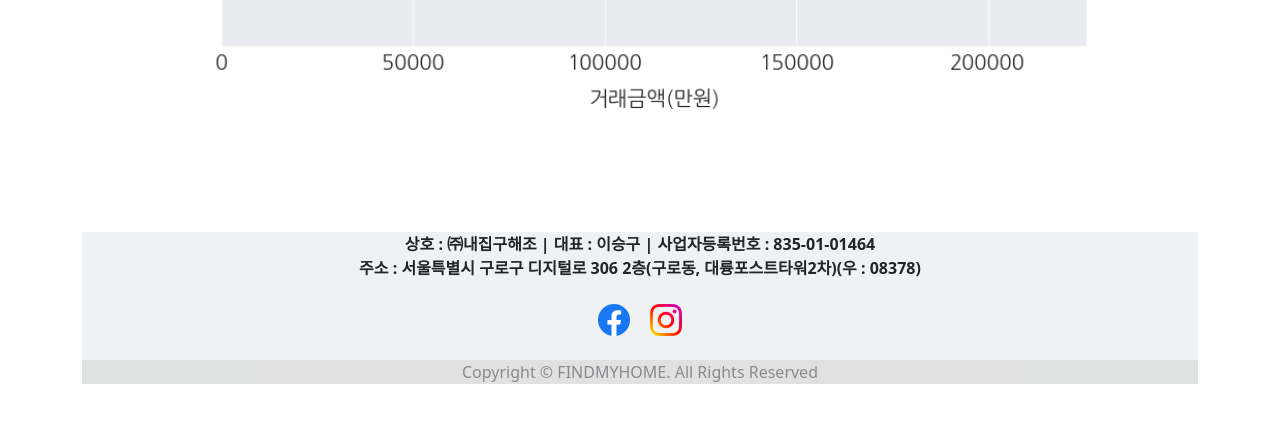
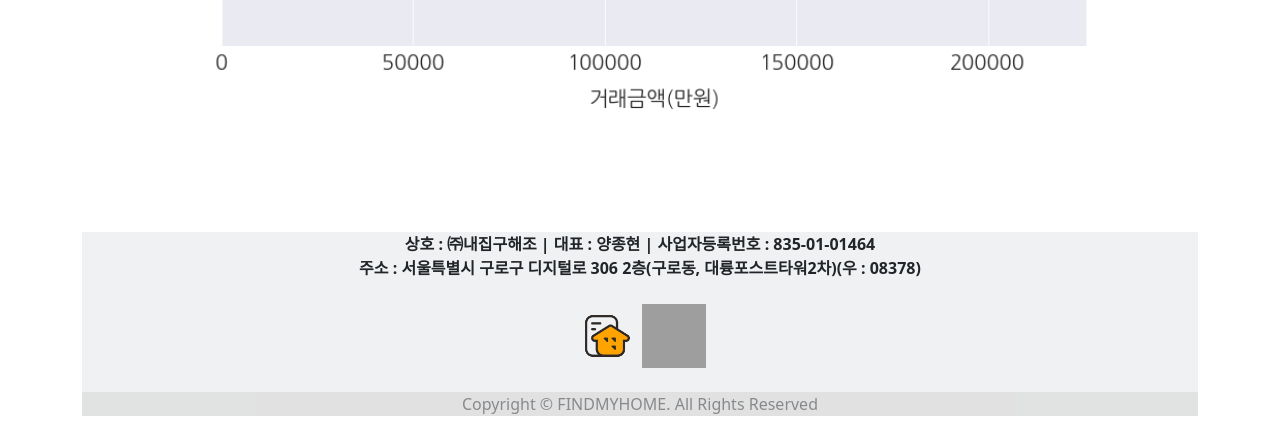
Before and after one commit to jonghyun5646/realestate, a Django app: page /anal/ in a window 1280 px wide. Shown: the part 3226-3658 px from the top of the page. Before the commit the page ends 3610 px from the top, so only its background shows below. Run offline with Django 4.2, Linux system fonts and the light colour scheme; some libraries are stand-ins or nearby versions; grey boxes are pictures that could not be loaded.

Commit message:
푸터 수정

```diff
--- a/templates/layouts/footer.html
+++ b/templates/layouts/footer.html
@@ -1,7 +1,7 @@
 <footer class="bg-secondary bg-opacity-10 text-center fw-bold">
-    상호 : ㈜내집구해조 | 대표 : 이승구 | 사업자등록번호 : 835-01-01464 <br>
+    상호 : ㈜내집구해조 | 대표 : 양종현 | 사업자등록번호 : 835-01-01464 <br>
     주소 : 서울특별시 구로구 디지털로 306 2층(구로동, 대륭포스트타워2차)(우 : 08378) <br><br>
-    <a href="https://ko-kr.facebook.com/" target="_blank"><img src="/static/img/icon/facebook.png" width="32" height="32"></a> &nbsp;&nbsp;&nbsp;
-    <a href="https://www.instagram.com/" target="_blank"><img src="/static/img/icon/instagram.png" width="32" height="32"></a> <br><br>
+    <a href="https://www.zigbang.com/" target="_blank"><img src="/static/img/icon/직방.png" width="64" height="64"></a>
+    <a href="https://www.dabangapp.com/" target="_blank"><img src="/static/img/icon/다방.png" width="64" height="64"></a> <br><br>
     <p class="opacity-50 fw-light">Copyright &copy; FINDMYHOME. All Rights Reserved</p>
 </footer>
```
Also changed, not shown: static/img/icon/직방.png (added).
